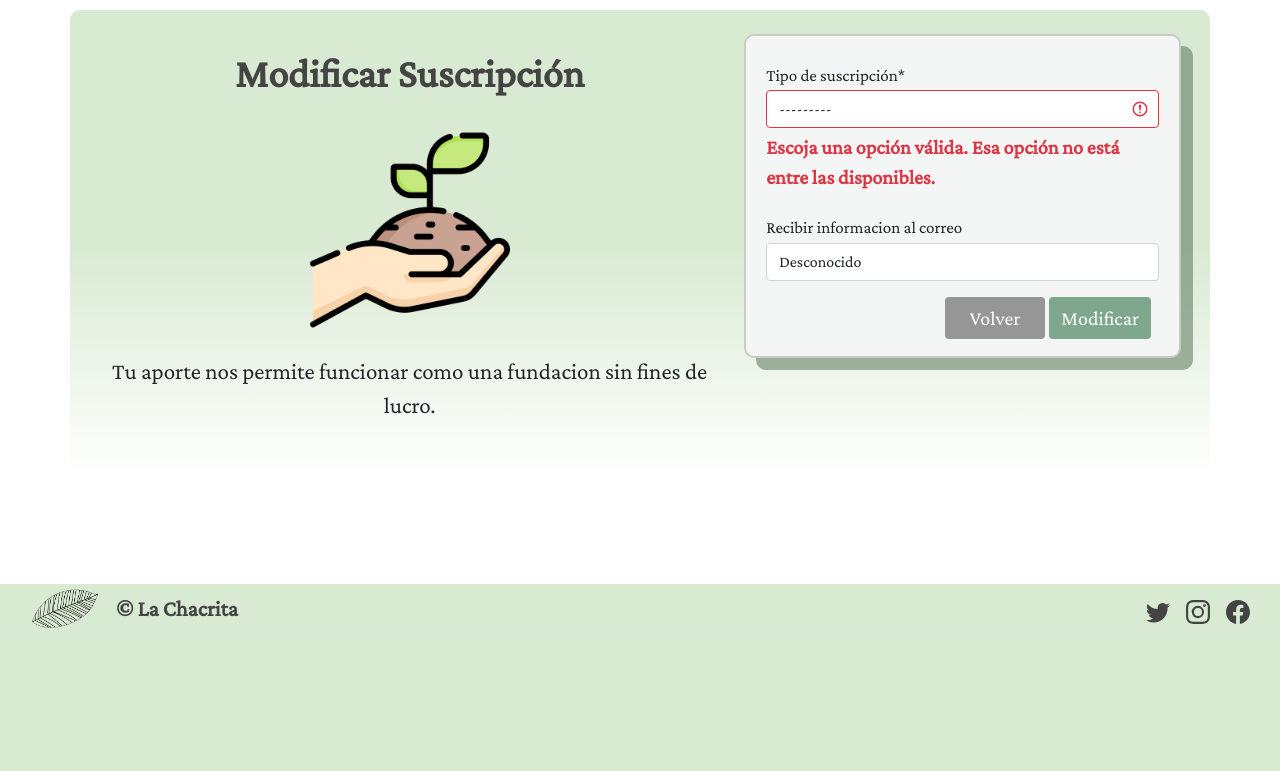
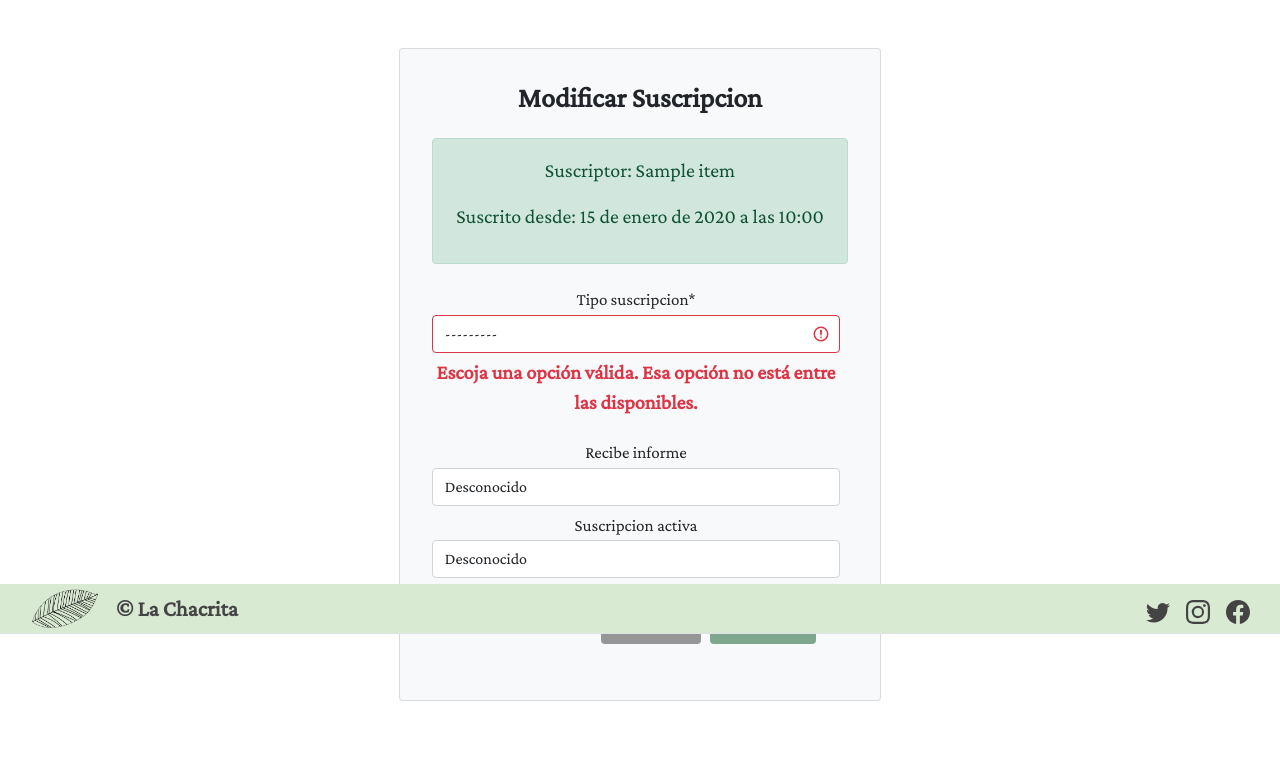
Before and after one commit to pat-ern/django-ecommerce, a Django app: a page that uses laChacrita/app/templates/app/suscripciones/modificar.html in a window 1280 px wide. Shown: the part 166-937 px from the top of the page. Before the commit the page ends 800 px from the top, so only its background shows below. Run offline with Django 4.2, Linux system fonts and the light colour scheme; a user stored in the database is signed in; data comes from the database, SQL or seed files in the repository; both versions use the stored data as it was after the commit; tables that the repository leaves empty hold one stand-in row (values such as "Sample post"); a database or web service that is not in the repository returns one stand-in record (values such as "Sample title"); data that the repository does not hold is empty; some libraries are stand-ins or nearby versions.

Commit message:
arreglo funcion modificar suscripcion desde admin

```diff
--- a/laChacrita/app/forms.py
+++ b/laChacrita/app/forms.py
@@ -70,16 +70,15 @@ class CrearSuscripcionForm(forms.ModelForm):
             'suscriptor' : 'Seleccionar cliente'
         }
 
-class EstadoSuscripcionForm(forms.ModelForm):
+class ModificarSuscripcionForm(forms.ModelForm):
 
     class Meta:
         model = Suscripcion
-        fields = ["estado"]
+        exclude = ["suscriptor"]
 
         labels = {
                 'estado' : 'Suscripcion activa'
             }
-
 
 class CalificacionForm(forms.ModelForm):
 
--- a/laChacrita/app/templates/app/administracion/ventas.html
+++ b/laChacrita/app/templates/app/administracion/ventas.html
@@ -29,7 +29,7 @@
             {% for v in ventas %}
             <tr>
                 <td>{{v}}</td>
-                <td>{{v.comprador.first_name}} {{v.comprador.last_name}}</td>
+                <td>{{v.comprador.first_name | title}} {{v.comprador.last_name | title}}</td>
                 <td>${{v.total | intcomma }}</td>
                 <td>${{v.descuento | intcomma }}</td>
                 <td>${{v.valor_final | intcomma }}</td>
--- a/laChacrita/app/templates/app/suscripciones/modificar.html
+++ b/laChacrita/app/templates/app/suscripciones/modificar.html
@@ -2,7 +2,7 @@
 {% load static %}
 
 {% block titulo %}
-<title>Donaciones</title>
+<title>Estado Suscripcion</title>
 {% endblock %}
 
 {% block css %}
@@ -12,40 +12,42 @@
 
 {% block js %}
 <script>
-    function backStaff(){
+    function back(){
         window.location.href="/suscripciones/"
-    }
-    function back(){
-        window.location.href="/suscribirse/"
     }
 </script>
 {% endblock %}
 
 {% block contenido %}
 {% load crispy_forms_tags %}
-<main class="container" id="donaciones">
-    <div class="row g-4">
-        <div class="col" id="donativos">
-          <h1 class="mt-3" style="font-weight: bold; color: #444444;">Modificar Suscripci&oacute;n</h1>
-          <img class="m-4"src="{% static 'app/img/ico/brote.png' %}" alt="" width="200" height="auto">
-          <br>
-          <p>Tu aporte  nos permite funcionar como una fundacion sin fines de lucro.</p>
+
+<main class="container col-lg-10">
+    <div class="d-flex justify-content-center row mt-5">
+        <div class="col-xs-12 col-sm-10 col-md-8 col-lg-6">
+            <div class="card bg-light p-3">
+                <div class="card-head text-center mt-3">
+                    <h3 class="card-title"><b>Modificar Suscripcion</b></h3>
+                </div>
+                <div class="card-body text-center">
+                    <div class="alert alert-success" role="alert" style="text-align:center;font-size:20px">
+                        <p>Suscriptor: {{ suscripcion.suscriptor_nombre }}</p>
+                        <p>Suscrito desde: {{ suscripcion.fecha }}</p>
+                    </div>
+                  <div class="d-flex justify-content-center me-2">
+                    <form action="" enctype="multipart/form-data" method="POST">
+                        {% csrf_token %}
+                        {{ form | crispy }}
+                        <div class="d-flex justify-content-end m-4">
+                            <a href="{% url 'lista_suscripciones' %}"><button type="button" class="btn boton-custom-secondary" id="volver">Volver</button></a>
+                             &nbsp;&nbsp;
+                            <button type="submit" class="btn boton-custom-primary" id="enviar-btn">Confirmar</button>
+                        </div>
+                    </form>
+                  </div>
+                </div>
+            </div>
         </div>
-        <div class="col-12 col-lg-5">
-            <form action="" enctype="multipart/form-data" method="POST" class="formulario" id="formulario">
-                {% csrf_token %}
-                {{ form | crispy }}
-                <div class="d-flex justify-content-end me-2 my-3">
-                    {% if user.is_staff %}
-                        <a href="#" onclick="backStaff()"><button type="reset" class="btn boton-custom-secondary" id="volver-btn">Volver</button></a>
-                    {% else %}
-                        <a href="#" onclick="back()"><button type="reset" class="btn boton-custom-secondary" id="volver-btn">Volver</button></a>
-                    {% endif %}
-                    &nbsp;
-                    <button type="submit" class="btn boton-custom-primary" id="enviar-btn">Modificar</button>
-                </div>
-            </form>
-        </div>
-    </div><br>
+    </div>
 </main>
+
 {% endblock %}
--- a/laChacrita/app/urls.py
+++ b/laChacrita/app/urls.py
@@ -2,7 +2,7 @@ from django.urls import path
 from . import views
 from .views import \
     actualizar_pedido, cambiar_suscripcion, clientes, compra, compras, desuscribirse, eliminar_calificacion, historial_pedido, pedidos, pedidos_cliente, producto, conocenos, contacto, agregarProducto, lista_productos, modificarProducto, eliminarProducto, \
-    estado_suscripcion, lista_suscripciones, crear_suscripcion, cancelar_suscripcion, modificar_suscripcion, \
+    lista_suscripciones, crear_suscripcion, cancelar_suscripcion, modificar_suscripcion, \
     inicio_sesion, registro_usuario, carrito_compras, eliminar_de_carrito, suscripcion, ventas
 
 urlpatterns = [
@@ -24,7 +24,6 @@ urlpatterns = [
     path('crearsuscripcion/', crear_suscripcion, name="crear_suscripcion"),
     path('cancelarsuscripcion/<id>/', cancelar_suscripcion, name="cancelar"),
     path('modificarsuscripcion/<id>/', modificar_suscripcion, name="modificar_suscripcion"),
-    path('cambiarestado/<id>/', estado_suscripcion, name="estado_suscripcion"),
     # LOGIN Y REGISTRO
     path('iniciosesion/', inicio_sesion, name="inicio_sesion"),
     path('registro/', registro_usuario, name="registro_usuario"),
--- a/laChacrita/app/views.py
+++ b/laChacrita/app/views.py
@@ -14,7 +14,7 @@ from django.contrib.admin.views.decorators import staff_member_required
 from rest_framework.authtoken.models import Token
 
 from .filters import IndexFilter
-from .forms import ContactoForm, CrearSuscripcionForm, DetalleCarritoForm, EstadoSuscripcionForm, PedidoForm, ProductoForm, CalificacionForm, SuscripcionForm, CustomUserCreationForm
+from .forms import ContactoForm, CrearSuscripcionForm, DetalleCarritoForm, ModificarSuscripcionForm, PedidoForm, ProductoForm, CalificacionForm, SuscripcionForm, CustomUserCreationForm
 from .models import Calificacion, Compra, DetalleCarrito, DetalleCompra, HistorialEstadoPedido, Pedido, Producto
 from .operaciones import calcular_promedio
 import requests
@@ -314,47 +314,20 @@ def modificar_suscripcion(request, id):
     suscripcion = requests.get(url, headers=headers).json()
 
     data = {
-        'form' : SuscripcionForm(data=suscripcion)
+        'form' : ModificarSuscripcionForm(data=suscripcion),
+        'suscripcion' : suscripcion
     }
 
     if request.method == 'POST':
-        formulario = SuscripcionForm(data=request.POST)
+        formulario = ModificarSuscripcionForm(data=request.POST)
         if formulario.is_valid():
             requests.put(url, headers=headers, json=request.POST)
-            messages.success(request, "La suscripcion se ha modificado correctamente.", extra_tags='Modificada')
+            messages.success(request, "Suscripcion modificada correctamente", extra_tags='Modificada')
             return redirect(to="lista_suscripciones")
         else:
             data["form"] = formulario
 
     return render(request, 'app/suscripciones/modificar.html', data)
-
-# ADMIN - MODIFICAR SOLO ESTADO DE SUSCRIPCION (REST)
-@staff_member_required
-def estado_suscripcion(request, id):
-
-    url = f'http://127.0.0.1:8000/api/detalle_suscripcion/{id}'
-    token = Token.objects.get(user=request.user)
-    headers = {'Authorization': f'Token {token}'}
-
-    suscripcion = requests.get(url, headers=headers).json()
-
-    data = {
-        'form' : EstadoSuscripcionForm(data=suscripcion),
-        'suscripcion' : suscripcion
-    }
-
-    suscripcion['estado'] = request.POST.get('estado')
-
-    if request.method == 'POST':
-        formulario = EstadoSuscripcionForm(data=request.POST)
-        if formulario.is_valid():
-            requests.put(url, headers=headers, json=suscripcion)
-            messages.success(request, "Estado de suscripcion modificado correctamente", extra_tags='Estado actualizado')
-            return redirect(to="lista_suscripciones")
-        else:
-            data["form"] = formulario
-
-    return render(request, 'app/suscripciones/cambiar_estado.html', data)
 
 # --------------------------CONSUMO DE API - CLIENTE --------------------------
 
```
Also changed, not shown: laChacrita/app/static/app/css/listar_subs.css (+2 -6 lines), laChacrita/app/templates/app/suscripciones/cambiar_estado.html (deleted, +0 -72 lines), laChacrita/app/templates/app/suscripciones/listar.html (+3 -13 lines), laChacrita/db.sqlite3.
